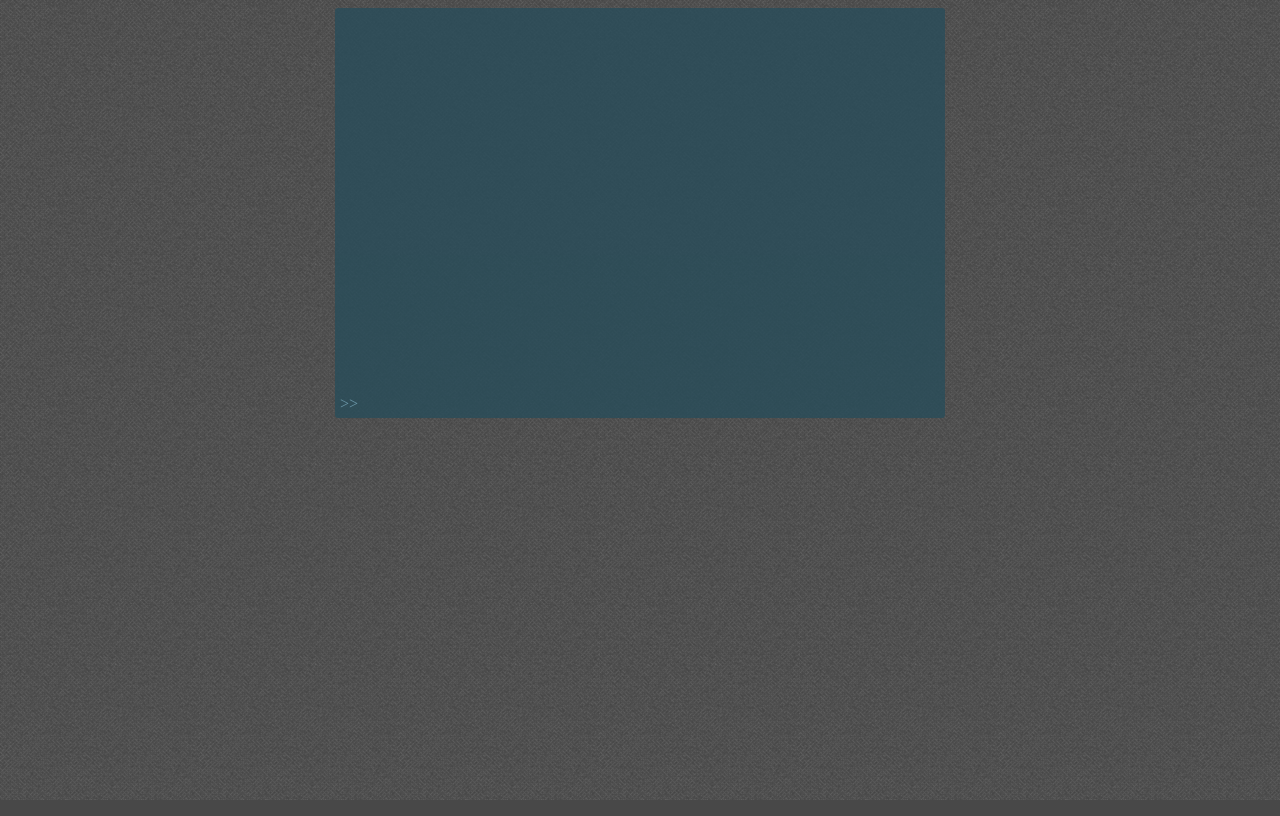
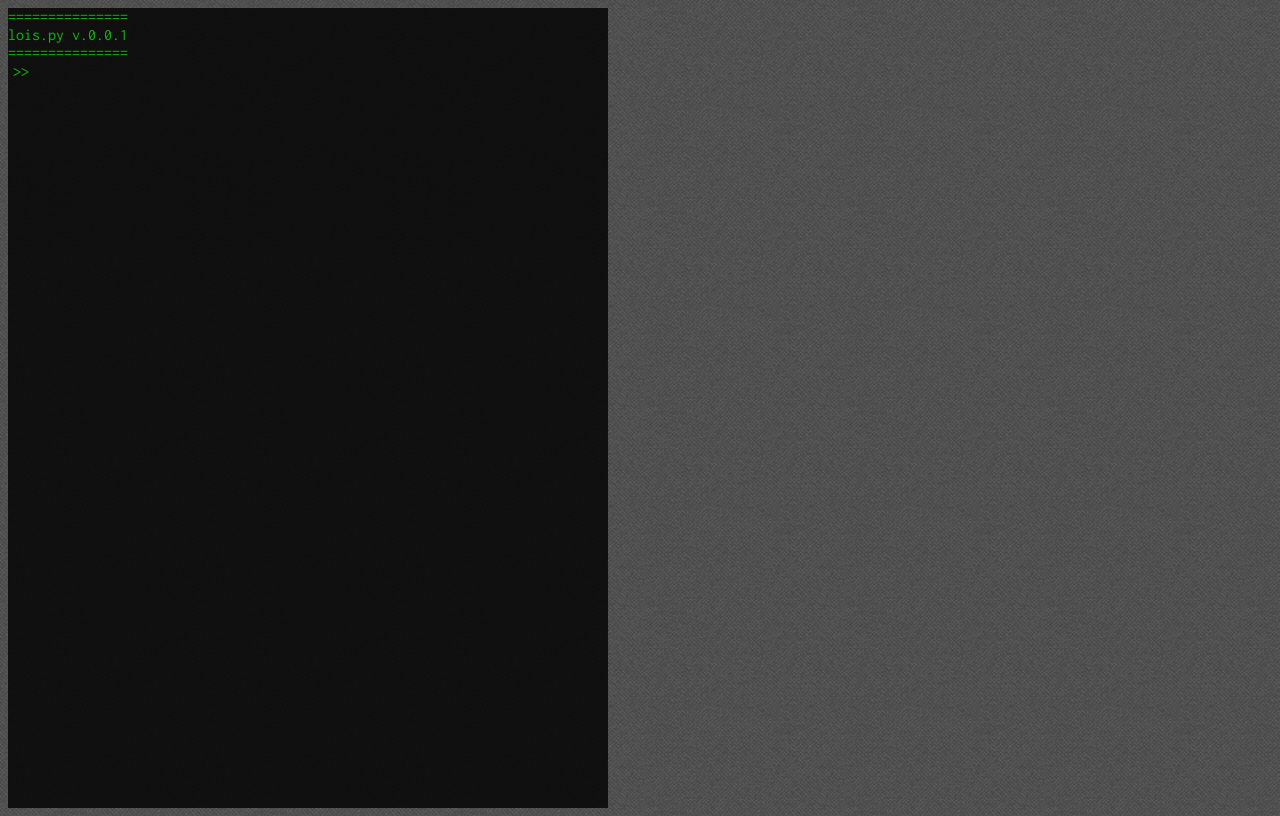
Before and after one commit to lguychard/loispy, a Flask app: page / in a window 1280 px wide. Run offline with Flask 2, Linux system fonts and the light colour scheme; parts of the project's set-up code (start-up, migrations or seed data) failed here and were passed over.

Commit message:
green is good

```diff
--- a/src/loispy/webapp/static/css/app.css
+++ b/src/loispy/webapp/static/css/app.css
@@ -13,32 +13,27 @@ body {
 }
 
 .terminal {
-    position:relative;
-    margin-left:auto;
-    margin-right:auto;
-    background-color: #284D5A;
+    background-color: black;
     width: 600px;
     height: 400px;
-    border-radius: 3px;
-    color: #70A7BC;
+    color: #00CC00;
     opacity: 80%;
-    padding: 5px;
+    overflow: scroll;
 }
 
-.input {
-    position: absolute;
-    bottom: 0px;
-    left: 0px;
-    padding: 5px;
+.terminal span {
+    font-family: 'inconsolata', sans-serif;
+    font-size: 16px;
 }
+
 
 #input-val {
     width:520px;
-    background-color: #284D5A;
+    background-color: black;
     border: 0;
-    color: #70A7BC;
-    font-weight: bold;
-    font-size: 14px;
+    color: #00CC00;
+    font-family: 'inconsolata', sans-serif;
+    font-size: 16px;
 }
 
 #input-val:focus {
@@ -48,3 +43,15 @@ body {
 .retval-template {
     display:none;
 }
+
+.caret {
+    margin-left: 5px;
+}
+
+.caret.f {
+    margin-right: 3px;
+}
+
+body {
+    background-color: black;
+}
--- a/src/loispy/webapp/static/js/app.js
+++ b/src/loispy/webapp/static/js/app.js
@@ -1,16 +1,18 @@
 // Generated by CoffeeScript 1.6.2
 jQuery(function() {
-  var render_retval, submit_for_eval;
+  var input_field, lines, render_retval, submit_for_eval, terminal;
 
+  terminal = $('.terminal');
+  input_field = $('#input-val');
+  lines = $('.lines');
+  terminal.height($(window).height());
   render_retval = function(data) {
     var outval;
 
-    $('.lines').append($("<div class='line'><span>>></span><span class='inval'>" + data.inval + "</span></div>"));
+    lines.append($("<div class='line'><span class='caret f'>>></span><span class='inval'>" + data.inval + "</span></div>"));
     outval = 'error' in data ? data.error : data.outval;
-    outval = outval.replace('<', '&#8249;')
-                   .replace('>', '&#8250;')
-                   .replace('\n', '<br>')
-    return $('.lines').append($("<div class='line'><span class='outval'>" + outval + "</span></div>"));
+    lines.append($("<div class='line'><span class='outval'>" + outval + "</span></div>"));
+    return terminal.scrollTop(terminal[0].scrollHeight);
   };
   submit_for_eval = function(str) {
     return $.post('/eval_string/', {
@@ -19,7 +21,9 @@ jQuery(function() {
   };
   return $('#input-val').bind('keypress', function(e) {
     if (e.keyCode === 13) {
-      return submit_for_eval($(e.currentTarget).val());
+      submit_for_eval(input_field.val());
+      input_field.val('');
+      return input_field.focus();
     }
   });
 });
--- a/src/loispy/webapp/templates/index.html
+++ b/src/loispy/webapp/templates/index.html
@@ -3,10 +3,14 @@
 <head>
     <title>Loispy Debugger</title>
     <link rel="stylesheet" type="text/css" href="{{url_for('static', filename='css/app.css')}}">
+    <link href='http://fonts.googleapis.com/css?family=Inconsolata:400,700' rel='stylesheet' type='text/css'>
 </head>
 <body>
     <div class="terminal">
         <div class="lines">
+            <div class="line">
+                <span>===============<br>lois.py v.0.0.1<br>===============</span>
+            </div>
         </div>
         <div class="input">
             <span class="caret">>></span>
```
Also changed, not shown: 1 other file.
